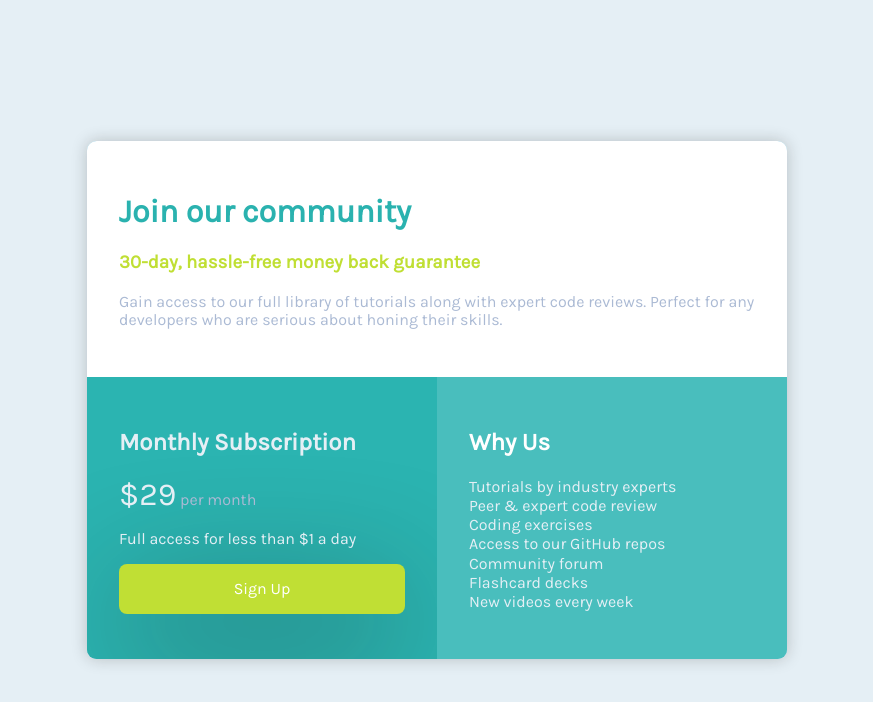
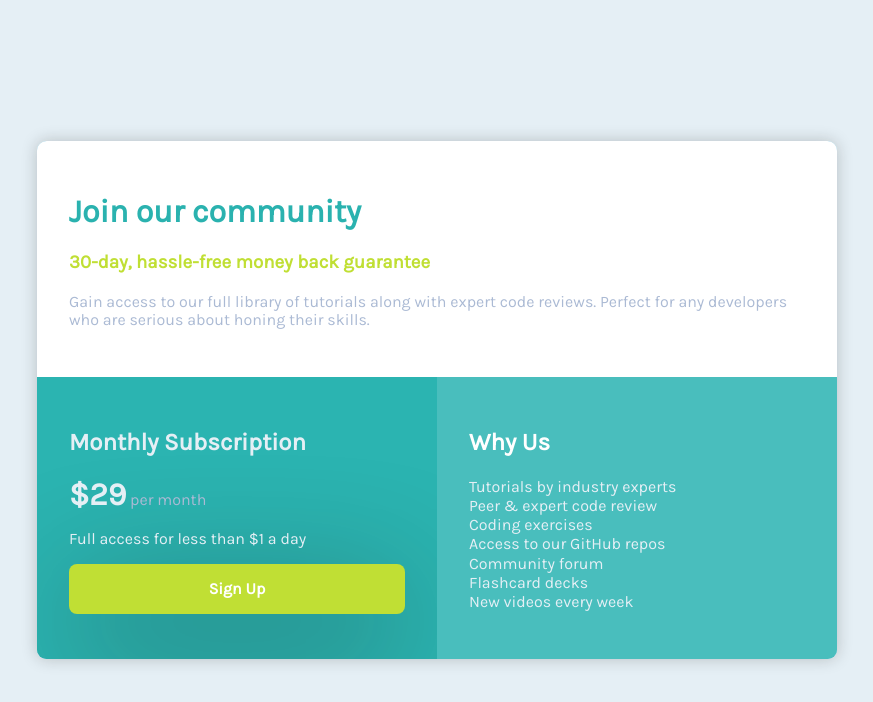
Before and after one commit to Driuma/Single-price-grid-component, a plain HTML site: page index.html in a window 1280 px wide. Shown: the whole page, without its empty margins (203-1076 px from the left). Drawn offline with Linux system fonts and the light colour scheme.

Commit message:
Add files via upload

```diff
--- a/style.css
+++ b/style.css
@@ -25,7 +25,7 @@ body {
     background-color: skyblue;
     display: flex;
     flex-wrap: wrap;
-    max-width: 700px;
+    max-width: 800px;
     font-family: var(--font);
     overflow: hidden;
     border-radius: .6em;
@@ -73,6 +73,7 @@ body {
 
 .text--big {
     font-size: 2em;
+    font-weight: 700;
 }
 
 .text--lighter {
@@ -89,6 +90,7 @@ body {
     font-weight: 400;
     border-radius: .5em;
     box-shadow: 0 2em 8em #1d1d167e;
+    font-weight: 700;
 }
 
 .button:hover {
@@ -117,7 +119,7 @@ body {
     line-height: 1.2em;
 }
 
-@media screen and (max-width:700px){
+@media screen and (max-width:800px){
 
 body {
     padding:3em 2em;
```
